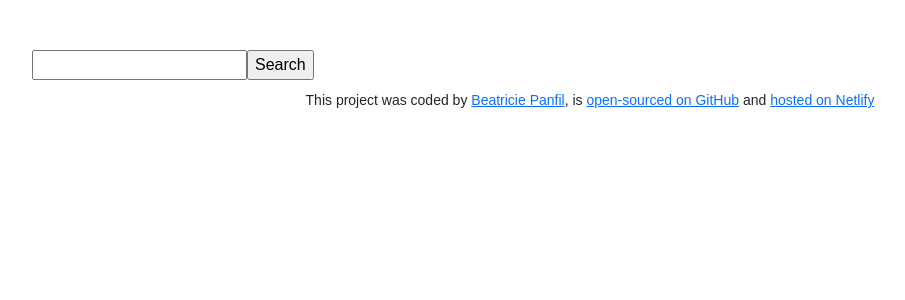
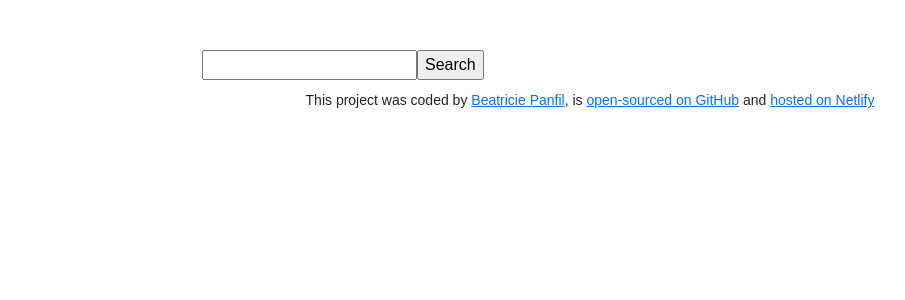
Before and after one commit to BeatriciePanfil/dictionary-app-react, a React (Vite) app: page / in a window 1280 px wide. Shown: the top 300 px of the page, without its empty margins (50-955 px from the left). Built offline with nearby package versions, Linux system fonts and the light colour scheme.

Commit message:
Update App.jsx

```diff
--- a/src/App.jsx
+++ b/src/App.jsx
@@ -3,7 +3,7 @@ import "./App.css";
 
 export default function App() {
   return (
-    <div className="container">
+    <div className="container App">
       <Dictionary />
       <footer>
         This project was coded by{" "}
@@ -21,7 +21,7 @@ export default function App() {
         and{" "}
         <a href="" target="_blank" rel="noreferrer">
           hosted on Netlify
-        </a>
+        </a>{" "}
       </footer>
     </div>
   );
```
